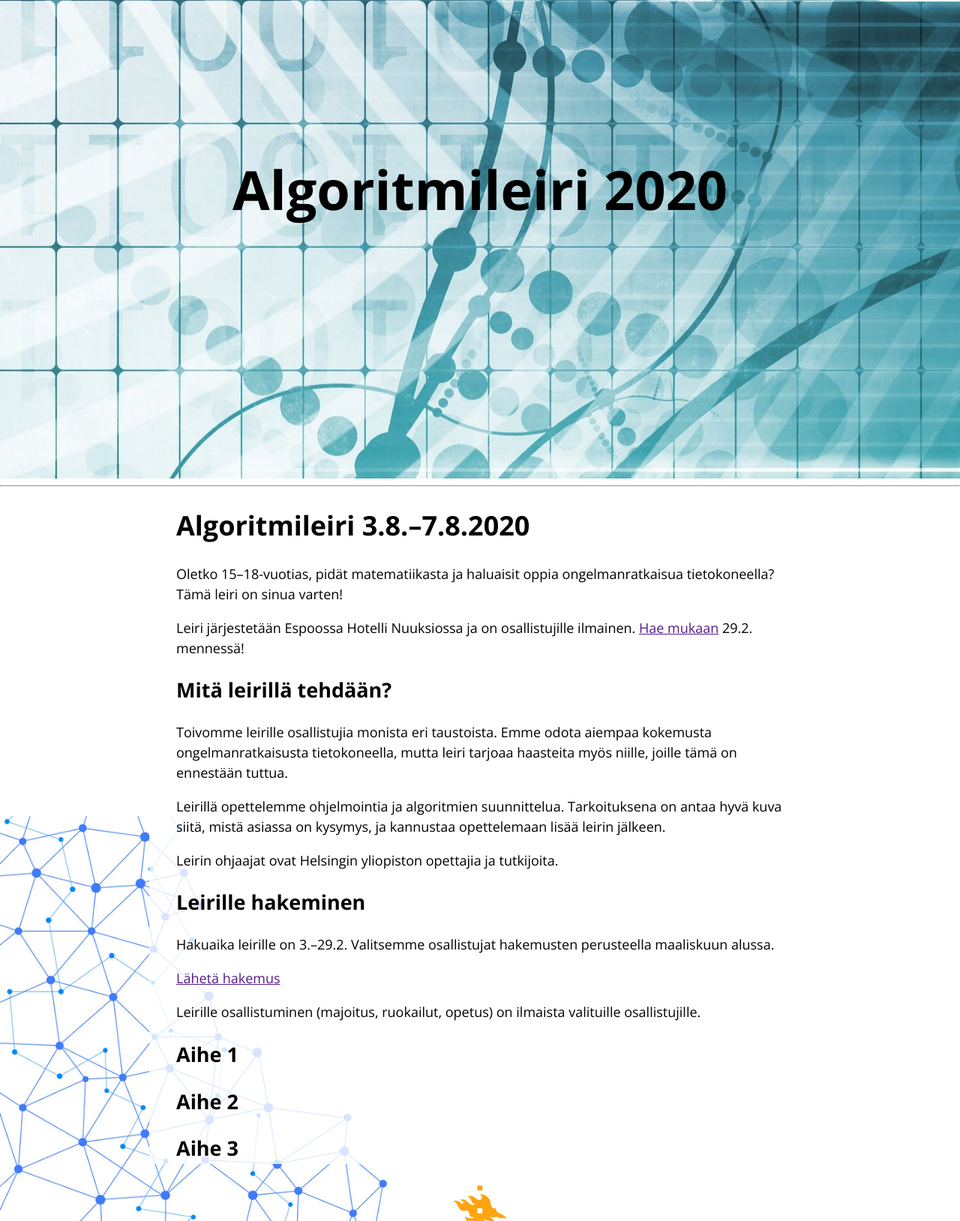
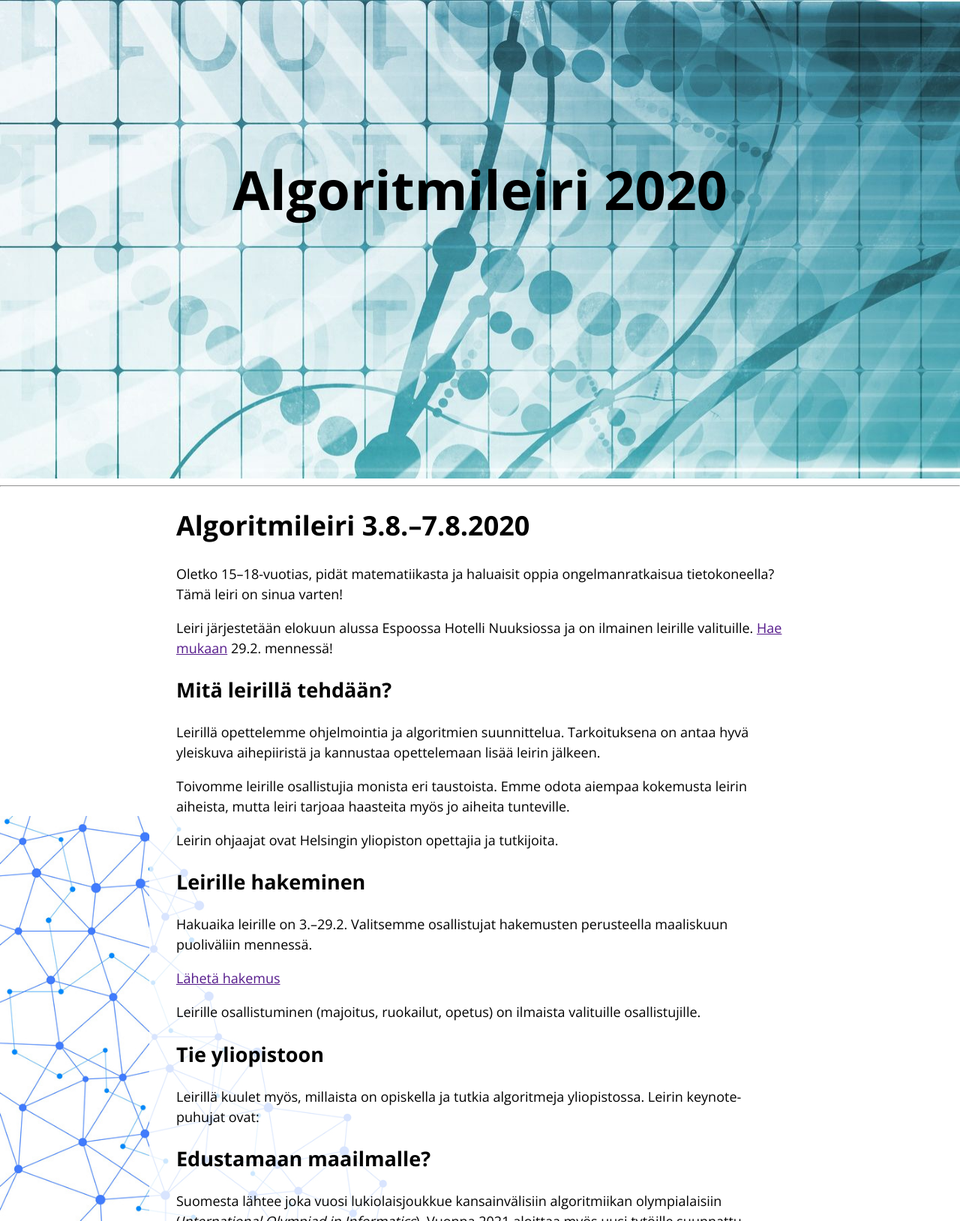
Before and after one commit to millakortelainen/leiri2020, a Jekyll site: the page built from index.md, in a window 1280 px wide. Shown: the whole page at 75% size. Built offline with Jekyll 4.4.1, drawn with Linux system fonts in a browser that asks for light colours; some of the changed text lies outside the part shown.

Commit message:
Lisää tietoa sivuille

```diff
--- a/index.md
+++ b/index.md
@@ -7,33 +7,42 @@
 Oletko 15–18-vuotias, pidät matematiikasta ja haluaisit
 oppia ongelmanratkaisua tietokoneella? Tämä leiri on sinua varten!
 
-Leiri järjestetään Espoossa Hotelli Nuuksiossa
-ja on osallistujille ilmainen. [Hae mukaan]() 29.2. mennessä!
+Leiri järjestetään elokuun alussa Espoossa Hotelli Nuuksiossa
+ja on ilmainen leirille valituille. [Hae mukaan]() 29.2. mennessä!
 
 ## Mitä leirillä tehdään?
 
+Leirillä opettelemme ohjelmointia ja algoritmien suunnittelua.
+Tarkoituksena on antaa hyvä yleiskuva aihepiiristä
+ja kannustaa opettelemaan lisää leirin jälkeen.
+
 Toivomme leirille osallistujia monista eri taustoista.
-Emme odota aiempaa kokemusta ongelmanratkaisusta tietokoneella,
-mutta leiri tarjoaa haasteita myös niille, joille tämä on ennestään tuttua.
-
-Leirillä opettelemme ohjelmointia ja algoritmien suunnittelua.
-Tarkoituksena on antaa hyvä kuva siitä, mistä asiassa on kysymys,
-ja kannustaa opettelemaan lisää leirin jälkeen.
+Emme odota aiempaa kokemusta leirin aiheista,
+mutta leiri tarjoaa haasteita myös jo aiheita tunteville.
 
 Leirin ohjaajat ovat Helsingin yliopiston opettajia ja tutkijoita.
 
 ## Leirille hakeminen
 
 Hakuaika leirille on 3.–29.2. Valitsemme osallistujat hakemusten
-perusteella maaliskuun alussa.
+perusteella maaliskuun puoliväliin mennessä.
 
 [Lähetä hakemus]()
 
 Leirille osallistuminen (majoitus, ruokailut, opetus) on ilmaista
 valituille osallistujille.
 
-## Aihe 1
+## Tie yliopistoon
 
-## Aihe 2
+Leirillä kuulet myös, millaista on opiskella ja tutkia
+algoritmeja yliopistossa. Leirin keynote-puhujat ovat:
 
-## Aihe 3
+## Edustamaan maailmalle?
+
+Suomesta lähtee joka vuosi lukiolaisjoukkue kansainvälisiin
+algoritmiikan olympialaisiin (_International Olympiad in Informatics_).
+Vuonna 2021 aloittaa myös uusi tytöille suunnattu kilpailu
+(_European Girls' Olympiad in Informatics_).
+
+Saat leirillä tietoa näistä kilpailuista ja voit miettiä,
+haluaisitko harjoitella ja osallistua niihin.
```
